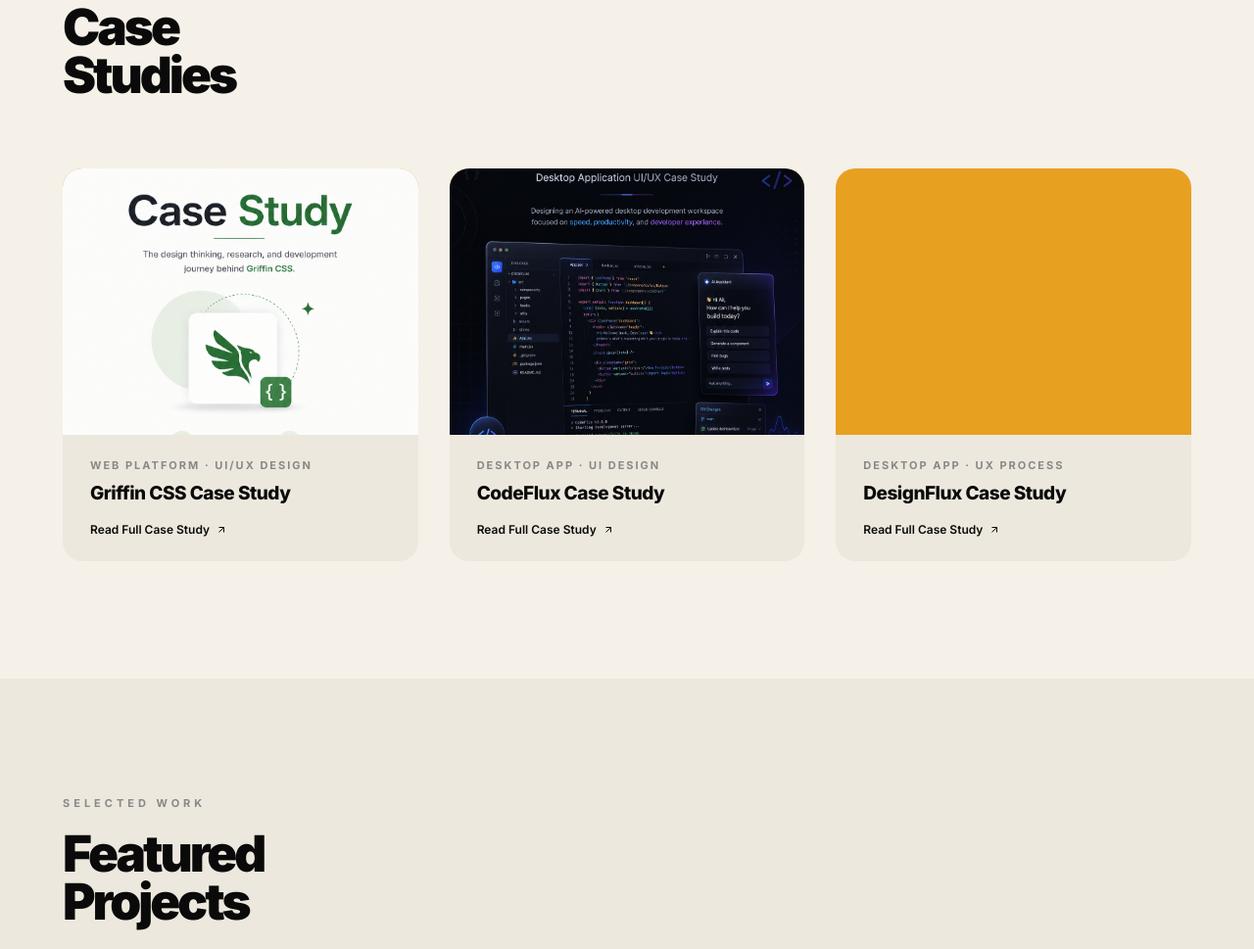
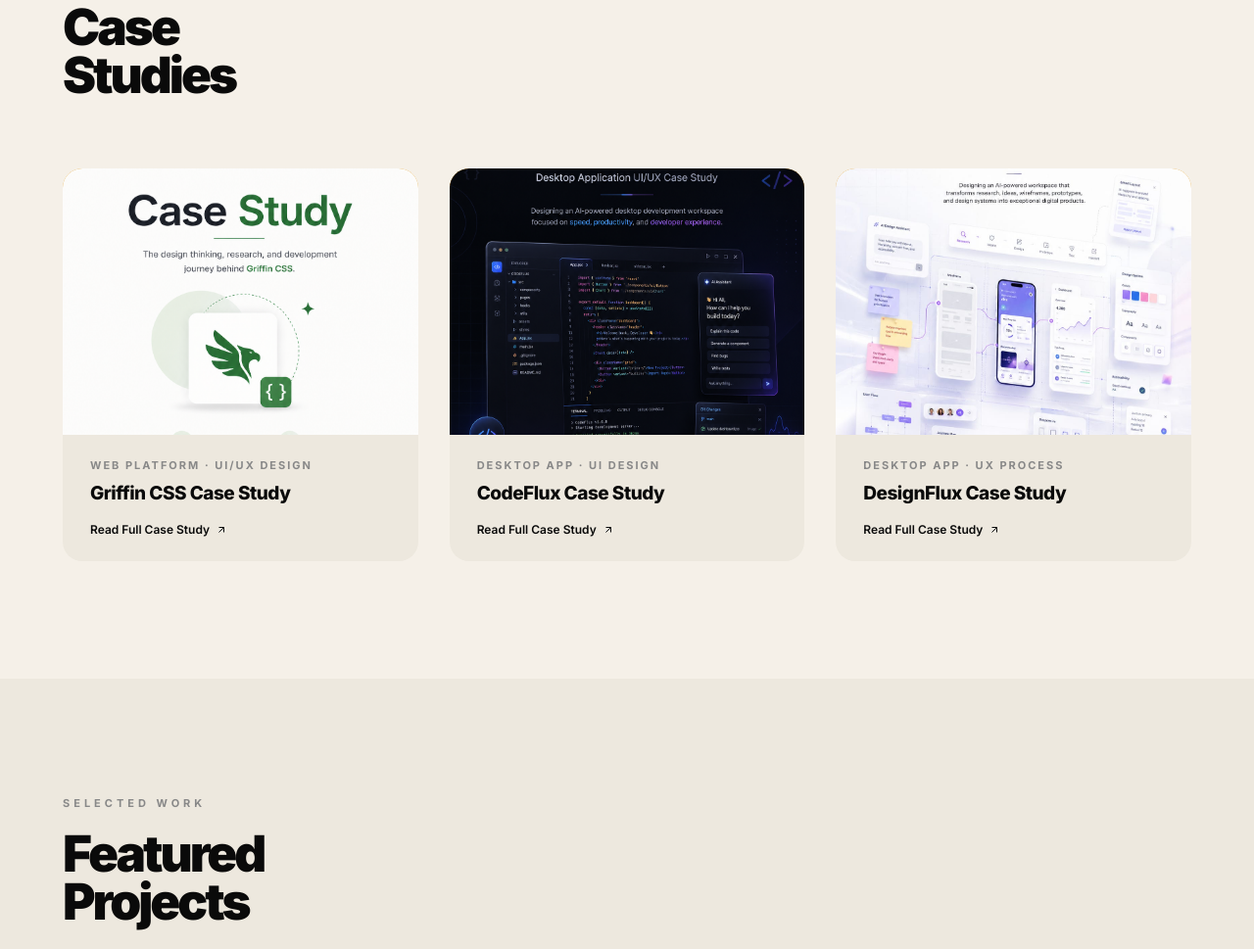
Before and after one commit to AliAhmad1101/Portfolio, a plain HTML site: page index.html in a window 1280 px wide. Shown: the part 4505-5474 px from the top of the page at 98% size. Drawn offline with Linux system fonts and the light colour scheme; a web font is replaced by a local one.

Commit message:
Update index.html

```diff
--- a/index.html
+++ b/index.html
@@ -353,7 +353,7 @@
 
     <a href="case-studies/designflux_casestudy.pdf" target="_blank" rel="noopener" class="case-card">
       <div class="case-img-wrap">
-        <img src="designflux_casestudycover.png" alt="Case Study 3" class="case-img" onerror="this.style.display='none'"/>
+        <img src="designflux_casestudycover.jpeg" alt="Case Study 3" class="case-img" onerror="this.style.display='none'"/>
       </div>
       <div class="case-body">
         <p class="case-cat">Desktop App · UX Process</p>
```
